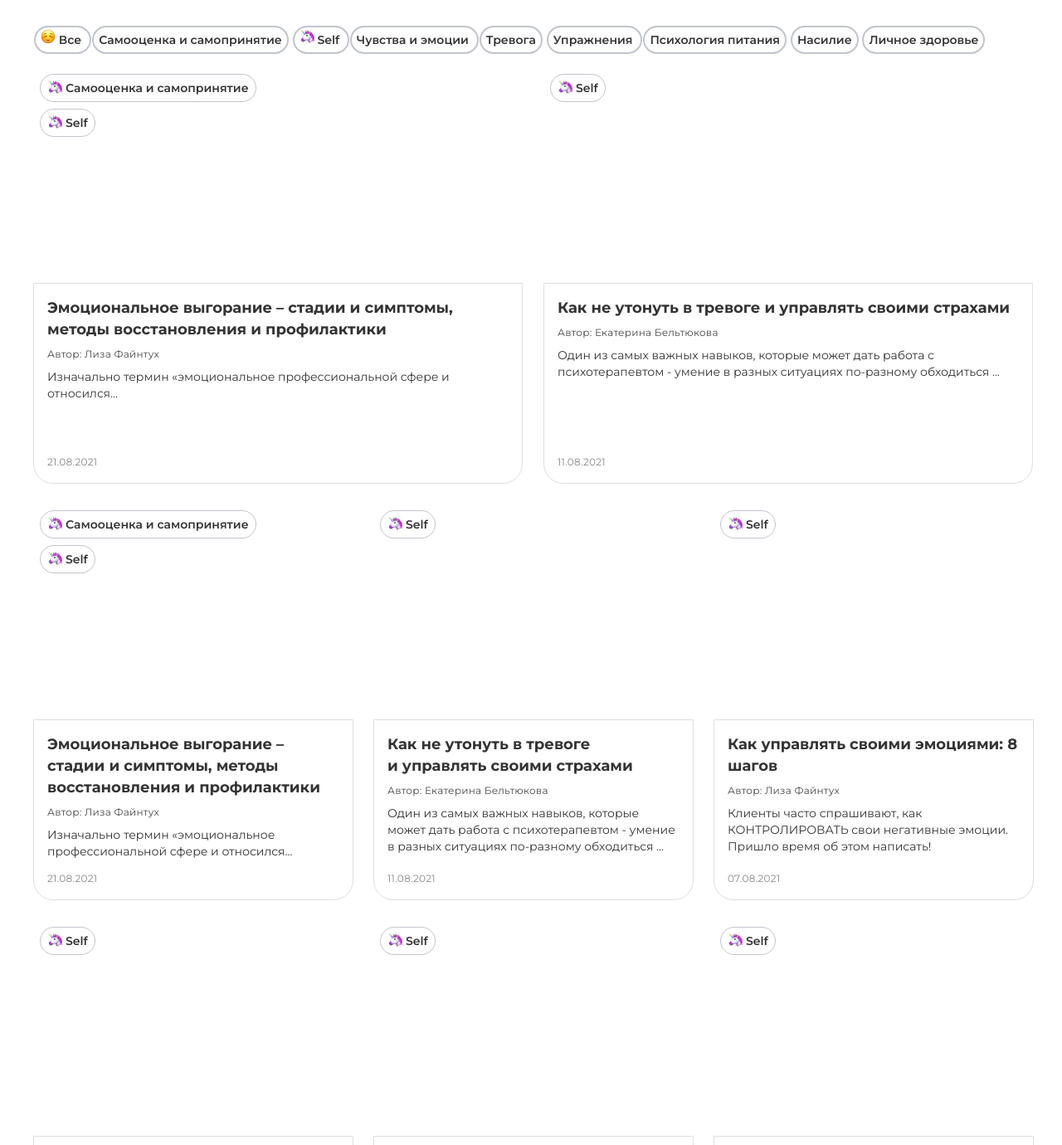
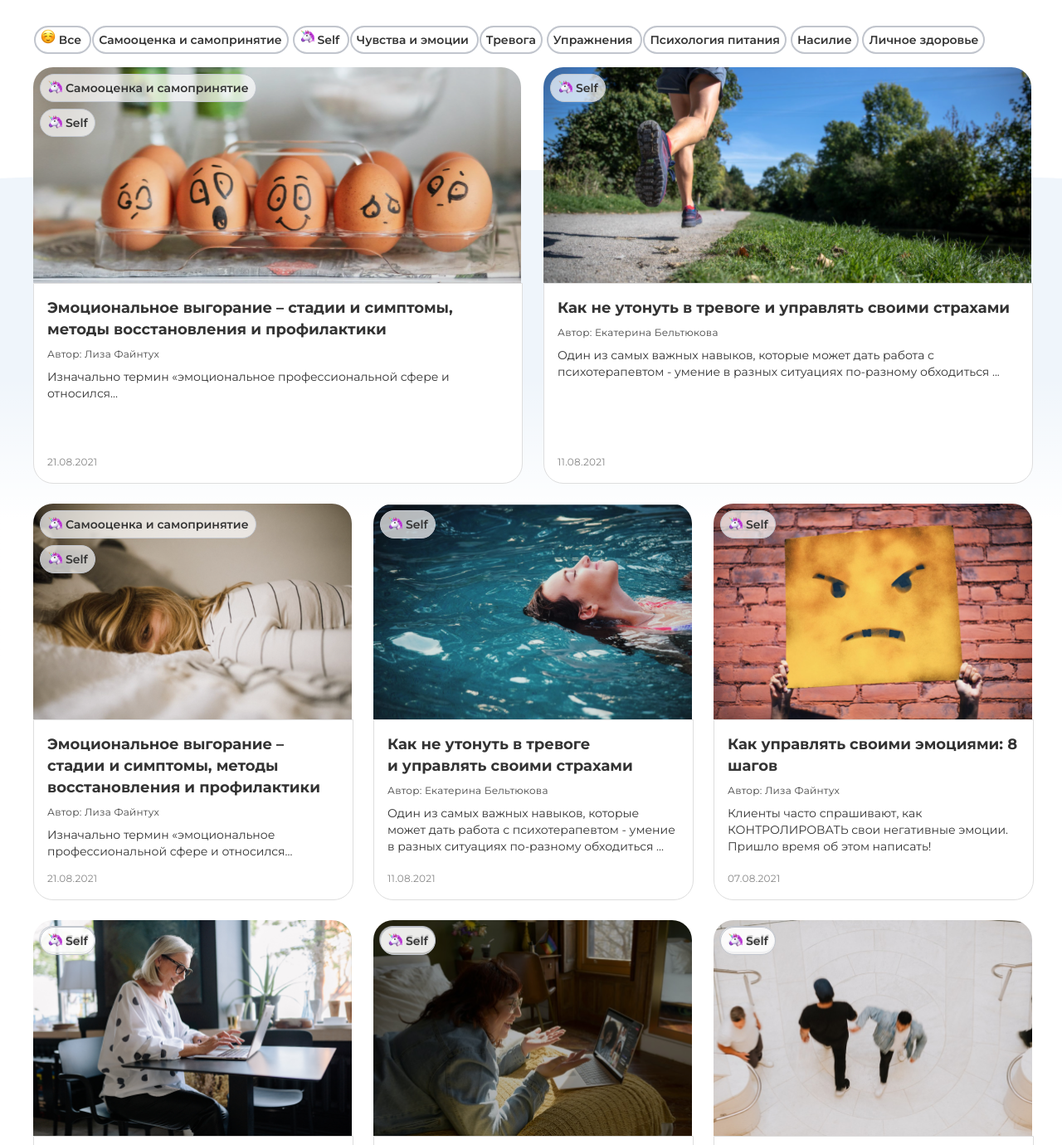
Before and after one commit to NyutaEni/SkillFactory-Youtalk-SergienkoAS, a plain HTML site: page index.html in a window 1280 px wide. Shown: the part 220-1600 px from the top of the page at 83% size. Drawn offline with Linux system fonts and the light colour scheme.

Commit message:
Update style.css

```diff
--- a/css/style.css
+++ b/css/style.css
@@ -3,7 +3,7 @@
 body {
   margin: 0;
   font-family: "Montserrat", sans-serif;
-  background: url(img/blog/fon.svg) no-repeat center;
+  background: url(../img/blog/fon.svg) no-repeat center;
   background-position:  center 425px ;
   background-size: 100%;
 }
@@ -283,11 +283,11 @@ border: 2px solid #C1C5CD;
 }
 
 .cards__img1_1{
-  background: url(img/blog/1_1.png) 30% 100% no-repeat;
+  background: url(../img/blog/1_1.png) 30% 100% no-repeat;
 }
 
 .cards__img1_2{
-  background: url(img/blog/1_2.png) 50% 50% no-repeat;
+  background: url(../img/blog/1_2.png) 50% 50% no-repeat;
 }
 
 .cards__img2_1, .cards__img2_2,  .cards__img2_3, .cards__img3_1, .cards__img3_2, .cards__img3_3 {
@@ -297,26 +297,26 @@ border: 2px solid #C1C5CD;
 }
 
 .cards__img2_1{
-  background: url(img/blog/2_1.png) 100% 0 /cover no-repeat;
+  background: url(../img/blog/2_1.png) 100% 0 /cover no-repeat;
 }
 
 .cards__img2_2{
-  background: url(img/blog/2_2.png) 50% 50% /cover no-repeat;
+  background: url(../img/blog/2_2.png) 50% 50% /cover no-repeat;
 }
 
 .cards__img2_3{
-  background: url(img/blog/2_3.png) 50% 50% /cover no-repeat;
+  background: url(../img/blog/2_3.png) 50% 50% /cover no-repeat;
 }
 
 .cards__img3_1{
-  background: url(img/blog/3_1.png) 50% 50% /cover no-repeat;
+  background: url(../img/blog/3_1.png) 50% 50% /cover no-repeat;
 }
 
 .cards__img3_2{
-  background: url(img/blog/3_2.png) 50% 50% /cover no-repeat;
+  background: url(../img/blog/3_2.png) 50% 50% /cover no-repeat;
 }
 .cards__img3_3{
-  background: url(img/blog/3_3.png) 50% 50% /cover no-repeat;
+  background: url(../img/blog/3_3.png) 50% 50% /cover no-repeat;
 }
 
 .cards__article-text{
@@ -835,11 +835,11 @@ padding-right: 48px;
 }
 
 .cards__img1_1{
-  background: url(img/blog/Rectangle\(1\).png) 30% 100% no-repeat;
+  background: url(../img/blog/Rectangle\(1\).png) 30% 100% no-repeat;
 }
 
 .cards__img1_2{
-  background: url(img/blog/Rectangle\(2\).png) 50% 50% no-repeat;
+  background: url(../img/blog/Rectangle\(2\).png) 50% 50% no-repeat;
 }
 
 .cards__img1_1, .cards__img1_2{
@@ -1029,11 +1029,11 @@ padding-right: 48px;
 }
 
 .cards__img1_1{
-  background: url(img/blog/1_1.png) 30% 100% no-repeat;
+  background: url(../img/blog/1_1.png) 30% 100% no-repeat;
 }
 
 .cards__img1_2{
-  background: url(img/blog/1_2.png) 50% 50% no-repeat;
+  background: url(../img/blog/1_2.png) 50% 50% no-repeat;
 }
 
 .cards__img1_1, .cards__img1_2{
```
